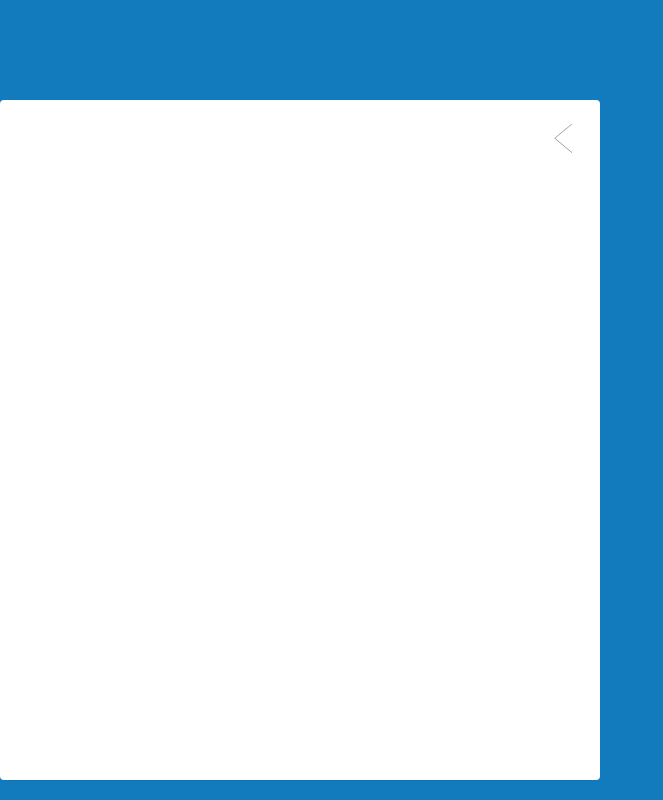
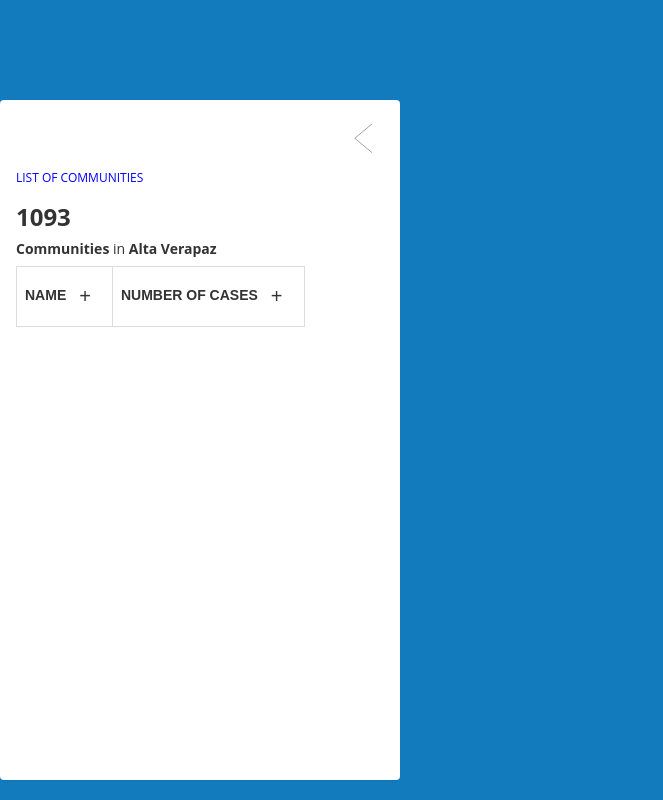
Before and after one commit to haniffaraz/atlas, a React (Create React App) app: page / in a window 1280 px wide. Both pictures are taken after a click on the button 24 px from the left and 141 px from the top of the page. Shown: the whole page, without its empty margins (0-663 px from the left). Built offline with nearby package versions, Linux system fonts and the light colour scheme.

Commit message:
Sorting functionality included

```diff
--- a/package.json
+++ b/package.json
@@ -3,6 +3,7 @@
   "version": "0.1.0",
   "private": true,
   "dependencies": {
+    "lodash": "^4.17.11",
     "react": "^16.7.0",
     "react-dom": "^16.7.0",
     "reactstrap": "^7.1.0"
--- a/src/App.css
+++ b/src/App.css
@@ -34,6 +34,14 @@ svg {
   height: 90px;
 }
 
+.btn {
+ font-size: 20px
+}
+
+.list {
+  color: blue
+}
+
 .left {
   right: 0;
 }
@@ -68,7 +76,7 @@ polyline {
 
 .panel.open {
   height: 85%;
-  width: 600px;
+  width: 400px;
   position: fixed;
   z-index: 1;
   bottom: 0;
@@ -105,3 +113,28 @@ polyline {
 .panel.open .content {
   transition: .5s;
 }
+
+.header {
+  margin-left: 15px;
+  margin-bottom: 200px
+}
+
+table {
+  font-family: arial, sans-serif;
+  border-collapse: collapse;
+  width: 100%;
+}
+
+thead tr {
+  display: table-cell
+}
+
+td, th {
+  border: 1px solid #dddddd;
+  text-align: left;
+  padding: 8px;
+}
+
+tr:nth-child(even) {
+  background-color: #dddddd;
+}
--- a/src/components/Header.js
+++ b/src/components/Header.js
@@ -1,27 +1,15 @@
 import React, { Component } from 'react';
 import Table from './Table';
 import HeaderBody from './HeaderBody';
-import { Collapse, Button } from 'reactstrap';
 
 class Header extends Component {
-  constructor(props) {
-    super(props);
-    this.toggle = this.toggle.bind(this);
-    this.state = { collapse: false };
-  }
-
-  toggle() {
-    this.setState({ collapse: !this.state.collapse });
-  }
   render() {
     return (
       <div className="header">
         <div className="title">
-          <h2>LIST OF COMMUNITIES<Button className="btn" onClick={this.toggle}>+</Button></h2>
-          <Collapse isOpen={this.state.collapse}>
+          <h6 className="list">LIST OF COMMUNITIES</h6>
           <HeaderBody data={this.props.data}/>
           <Table communities={this.props.data.default.communities}/>
-          </Collapse>
         </div>
       </div>
     )
--- a/src/components/HeaderBody.js
+++ b/src/components/HeaderBody.js
@@ -4,8 +4,8 @@ class HeaderBody extends Component {
   render() {
     return (
       <div className="headerBody">
-        <h1><b>{this.props.data.default.communities.length}</b></h1>
-        <h3><b>Communities</b> in <b>{this.props.data.default.name}</b></h3>
+        <h3><b>{this.props.data.default.communities.length}</b></h3>
+        <h5><b>Communities</b> in <b>{this.props.data.default.name}</b></h5>
       </div>
     )
   }
--- a/src/components/SideBar.js
+++ b/src/components/SideBar.js
@@ -1,4 +1,5 @@
 import React, { Component } from 'react';
+import Header from './Header'
 
 
 class SideBar extends Component {
@@ -42,6 +43,9 @@ class SideBar extends Component {
                     <polyline fill="none" stroke="black" strokeWidth="1" strokeLinecap="round" strokeLinejoin="round" points="0.375,0.375 45.63,38.087 0.375,75.8 "/>
                 </svg>
                 </button>
+                <div className="content">
+                    <Header data={this.props.data}/>
+                </div>
         </div>
     )
   }
--- a/src/components/Table.js
+++ b/src/components/Table.js
@@ -3,31 +3,29 @@ import { Collapse, Button } from 'reactstrap';
 import TableBody from './TableBody';
 
 class Table extends Component {
-  constructor(props) {
-    super(props);
-    this.toggle = this.toggle.bind(this);
-    this.state = { collapse: false };
+  state = {
+    collapse: false
   }
 
-  toggle() {
+  toggle = () => {
     this.setState({ collapse: !this.state.collapse });
   }
 
   render() {
     return (
-      <div className="Table">
-        <div className="Heading">
-            <div className="Cell">
-                <p>NAME <Button className="btn" onClick={this.toggle}>+</Button></p>
-            </div>
-            <div className="Cell">
-                <p>NUMBER OF CASES <Button className="btn" onClick={this.toggle}>+</Button></p>
-            </div>
-        </div>
-        <Collapse isOpen={this.state.collapse}>
-        <TableBody communities={this.props.communities}/>
-        </Collapse >
-      </div>
+        <table>
+          <thead>
+            <tr>
+              <th>NAME<Button className="btn" onClick={this.toggle}>+</Button></th>
+              <th>NUMBER OF CASES<Button className="btn" onClick={this.toggle}>+</Button></th>
+            </tr>
+          </thead>
+          <tbody>
+              <Collapse isOpen={this.state.collapse}>
+              <TableBody communities={this.props.communities}/>
+              </Collapse >
+          </tbody>
+        </table>
     )
   }
 }
--- a/src/components/TableBody.js
+++ b/src/components/TableBody.js
@@ -1,19 +1,22 @@
 import React, { Component } from 'react';
-import TableRow from './TableRow';
+import _ from 'lodash';
 
 class TableBody extends Component {
   render() {
       let { communities } = this.props;
-      const tableBody = communities.map(community => {
-          return <TableRow community={community} key={community.name}/>
-        })
-
+      const data = [...communities];
+      const sortedData = _.sortBy(data, o => o.name);
+      const tableBody = sortedData.map((community,i) => {
+          return (
+                <tr key={i}>
+                    <td className="Cell">{community.name}</td>
+                    <td className="Cell">{community.cases}</td>
+                </tr>
+          )});
     return (
-        <div className="tableBody">
-            {tableBody}
-        </div>
-    )
-  }
+            tableBody
+        )
+     }
 }
 
 export default TableBody;
```
Also changed, not shown: src/components/TableRow.js (deleted, +0 -18 lines), 1 other file (tests, documents, lock files or other folders).
